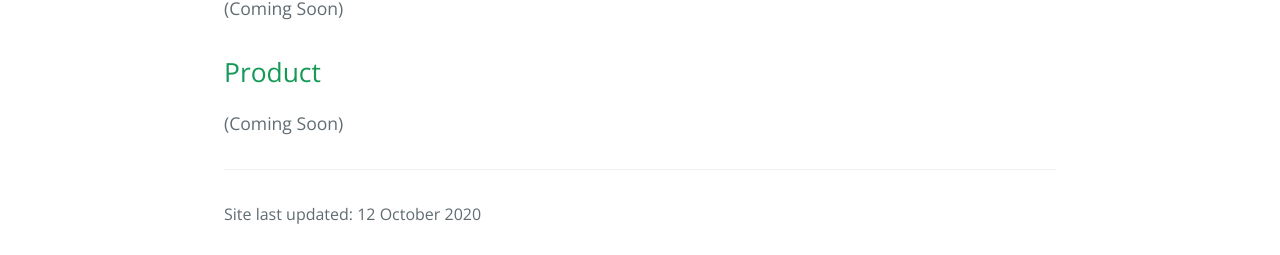
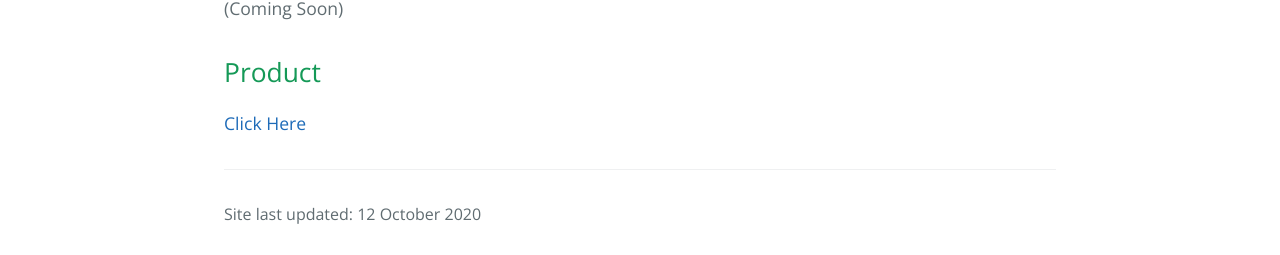
Before and after one commit to AdnanSlef/AdnanSlef.github.io, a Jekyll site: the page built from _posts/2020-10-15-senior-capstone.md, in a window 1280 px wide. Shown: the part 783-1038 px from the top of the page. Built offline with Jekyll 4.4.1, drawn with Linux system fonts in a browser that asks for light colours.

Commit message:
try to make last commit do something

```diff
--- a/_posts/2020-10-15-senior-capstone.md
+++ b/_posts/2020-10-15-senior-capstone.md
@@ -22,4 +22,4 @@ tags: [Projects]
 
 ## Product
 
-(Coming Soon)
+[Click Here](/2020/10/16/capstone-demo.html)
```
